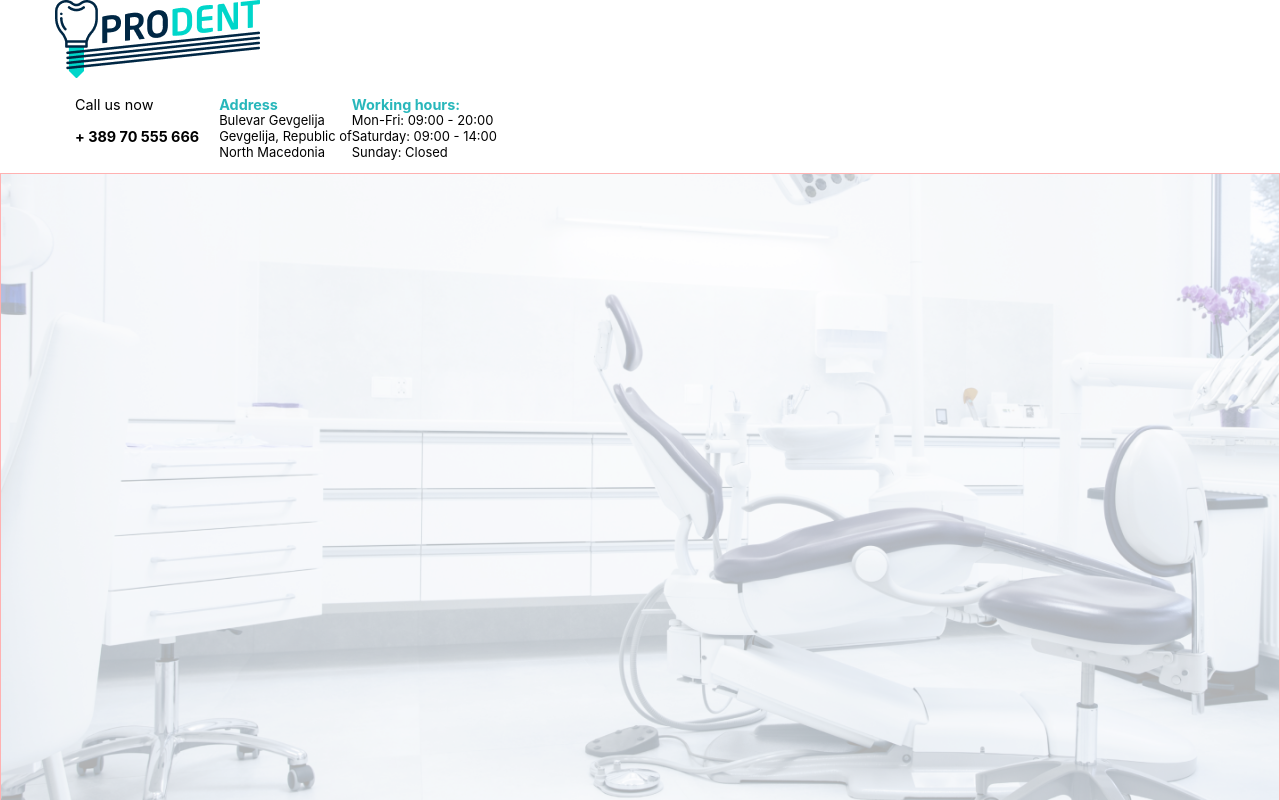
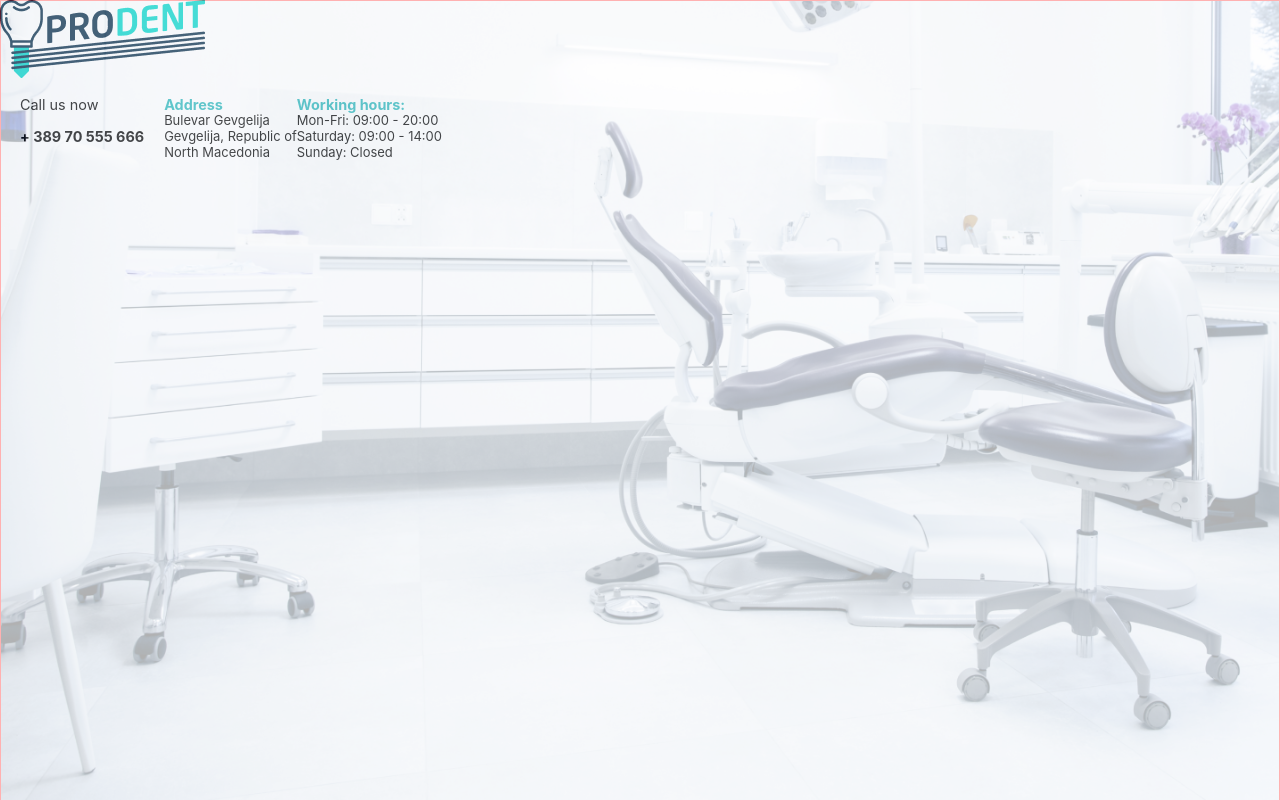
Before and after one commit to ElenaIlieva22/Crawn-Dental, a React (Create React App) app in the folder crawn-dental/: page / in a window 1280 px wide. Shown: the top 800 px of the page. Built offline with nearby package versions, Linux system fonts and the light colour scheme; grey boxes are pictures that could not be loaded.

Commit message:
bg & header

```diff
--- a/crawn-dental/src/components/header/header.css
+++ b/crawn-dental/src/components/header/header.css
@@ -6,9 +6,10 @@
 
 .header-container {
   width: 100%;
-  position: relative;
   margin-right: auto;
   margin-left: auto;
+  position: absolute;
+  z-index: 1;
 }
 
 @media screen and (min-width: 767px) {
```
